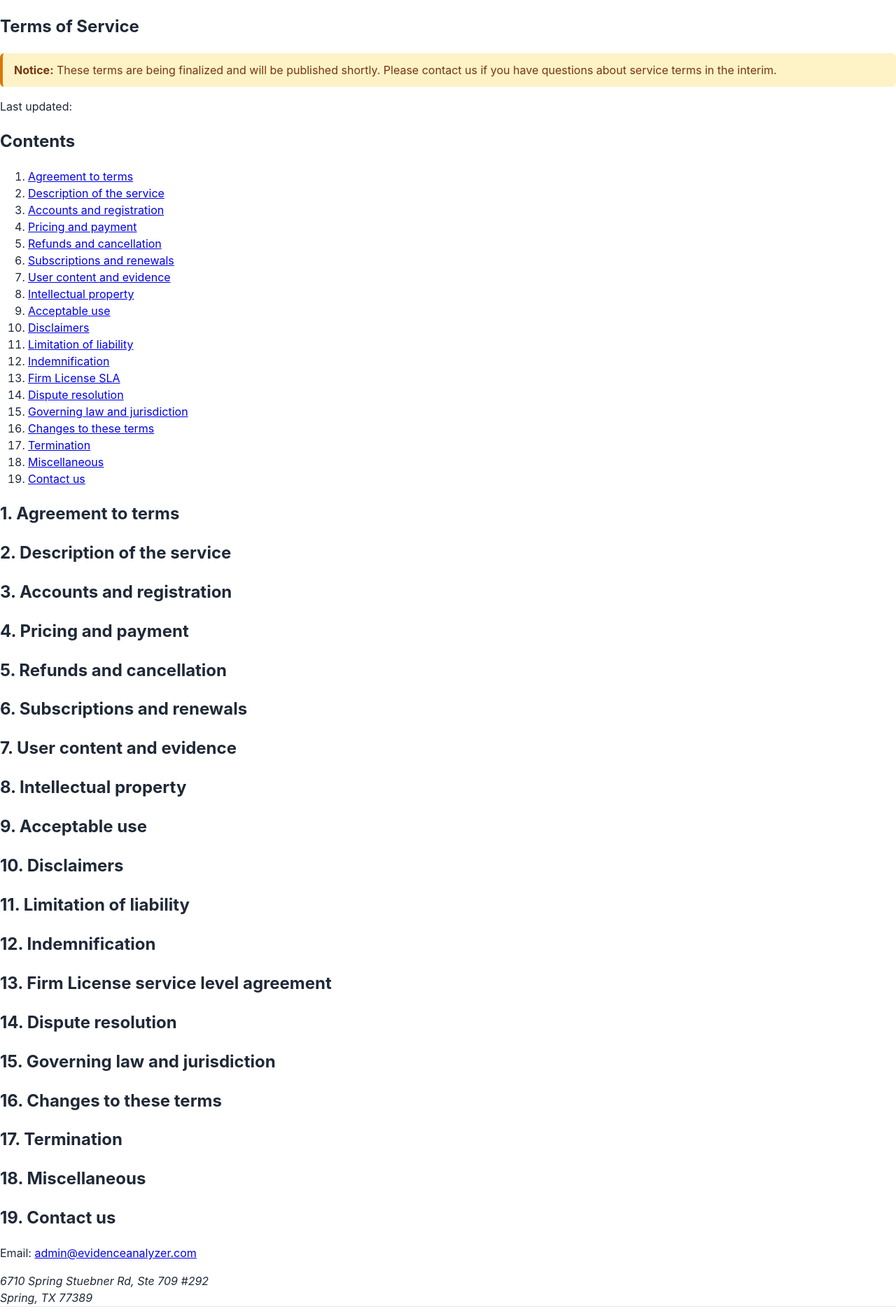
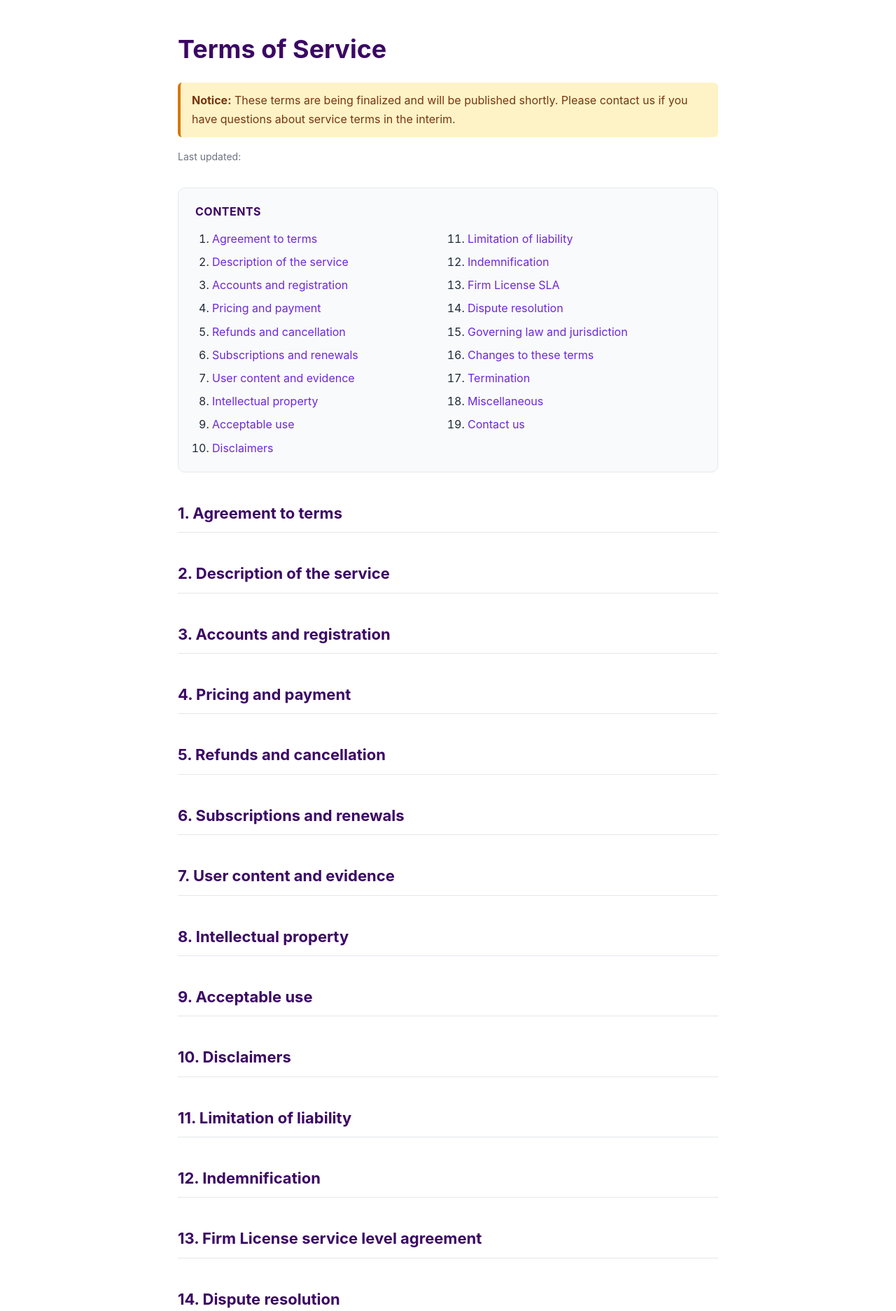
Before and after one commit to Kcaldwell99/evidenceanalyzer, a FastAPI app: page /terms in a window 1280 px wide. Shown: the part 79-1952 px from the top of the page at 70% size. Run offline with FastAPI, Linux system fonts and the light colour scheme.

Commit message:
Add styling for legal pages (/privacy, /terms)

```diff
--- a/app/static/css/main.css
+++ b/app/static/css/main.css
@@ -427,3 +427,111 @@ html {
         padding: 36px 20px;
     }
 }
+
+/* ==========================================================================
+   Legal pages (/privacy, /terms)
+   ========================================================================== */
+
+.legal-page {
+    max-width: 820px;
+    margin: 0 auto;
+    padding: 40px 24px 80px;
+    color: var(--brand-text);
+    line-height: 1.7;
+}
+
+.legal-header h1 {
+    color: var(--brand-purple-dark);
+    font-size: 36px;
+    margin: 0 0 12px;
+}
+
+.legal-meta {
+    color: #6b7280;
+    font-size: 14px;
+    margin: 0 0 16px;
+}
+
+.legal-intro {
+    font-size: 17px;
+    color: var(--brand-text);
+    margin: 16px 0 32px;
+}
+
+.legal-toc {
+    background: #f9fafb;
+    border: 1px solid #e5e7eb;
+    border-radius: 10px;
+    padding: 20px 24px;
+    margin: 24px 0 40px;
+}
+
+.legal-toc h2 {
+    font-size: 16px;
+    color: var(--brand-purple-dark);
+    margin: 0 0 12px;
+    text-transform: uppercase;
+    letter-spacing: 0.5px;
+}
+
+.legal-toc ol {
+    margin: 0;
+    padding-left: 24px;
+    columns: 2;
+    column-gap: 32px;
+}
+
+.legal-toc li {
+    margin-bottom: 6px;
+    break-inside: avoid;
+}
+
+.legal-toc a {
+    color: var(--brand-purple-link);
+    text-decoration: none;
+}
+
+.legal-toc a:hover {
+    text-decoration: underline;
+}
+
+.legal-section {
+    margin: 40px 0;
+    scroll-margin-top: 24px;
+}
+
+.legal-section h2 {
+    color: var(--brand-purple-dark);
+    font-size: 22px;
+    margin: 0 0 16px;
+    padding-bottom: 8px;
+    border-bottom: 1px solid #e5e7eb;
+}
+
+.legal-section h3 {
+    color: var(--brand-text);
+    font-size: 17px;
+    margin: 24px 0 8px;
+}
+
+.legal-section p {
+    margin: 0 0 16px;
+}
+
+.legal-section address {
+    font-style: normal;
+    margin-top: 12px;
+    color: #4b5563;
+}
+
+@media (max-width: 720px) {
+    .legal-toc ol {
+        columns: 1;
+    }
+    .legal-header h1 {
+        font-size: 28px;
+    }
+    .legal-page {
+        padding: 24px 16px 60px;
+    }
+}
```
